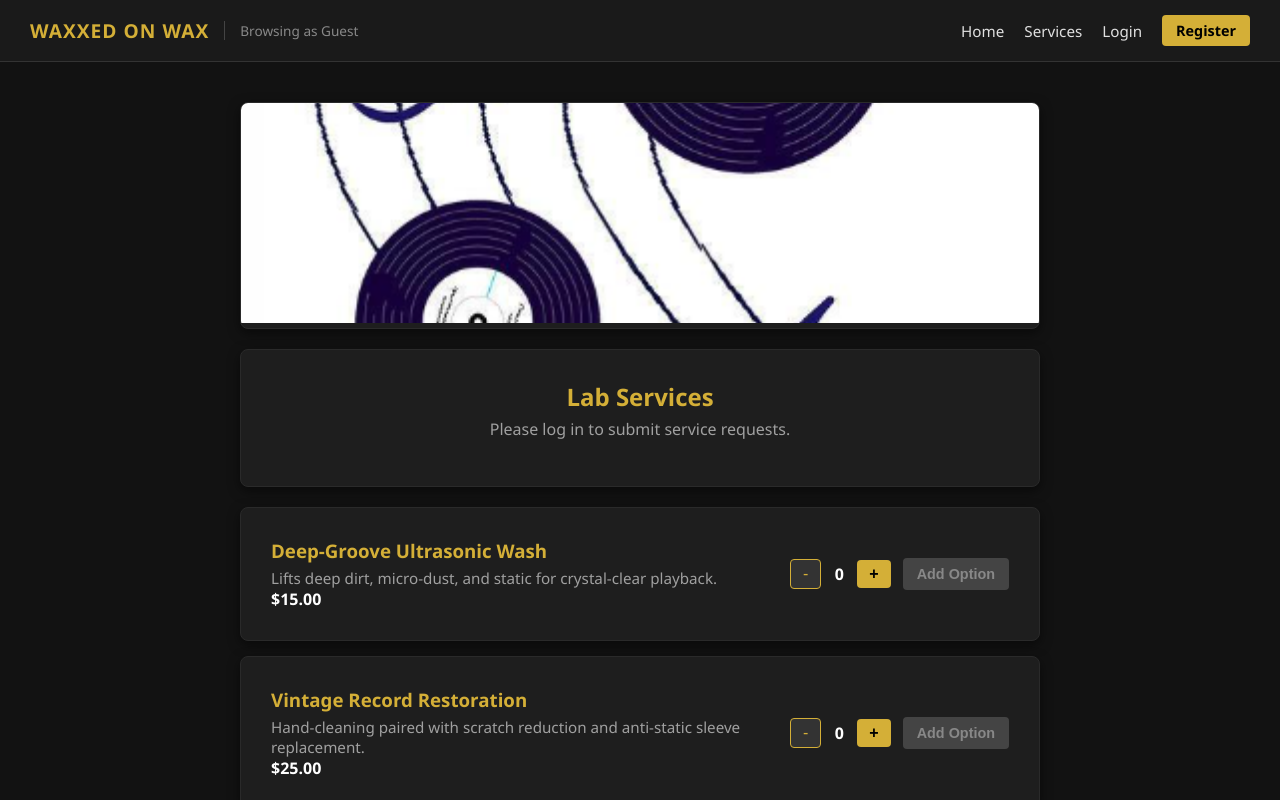
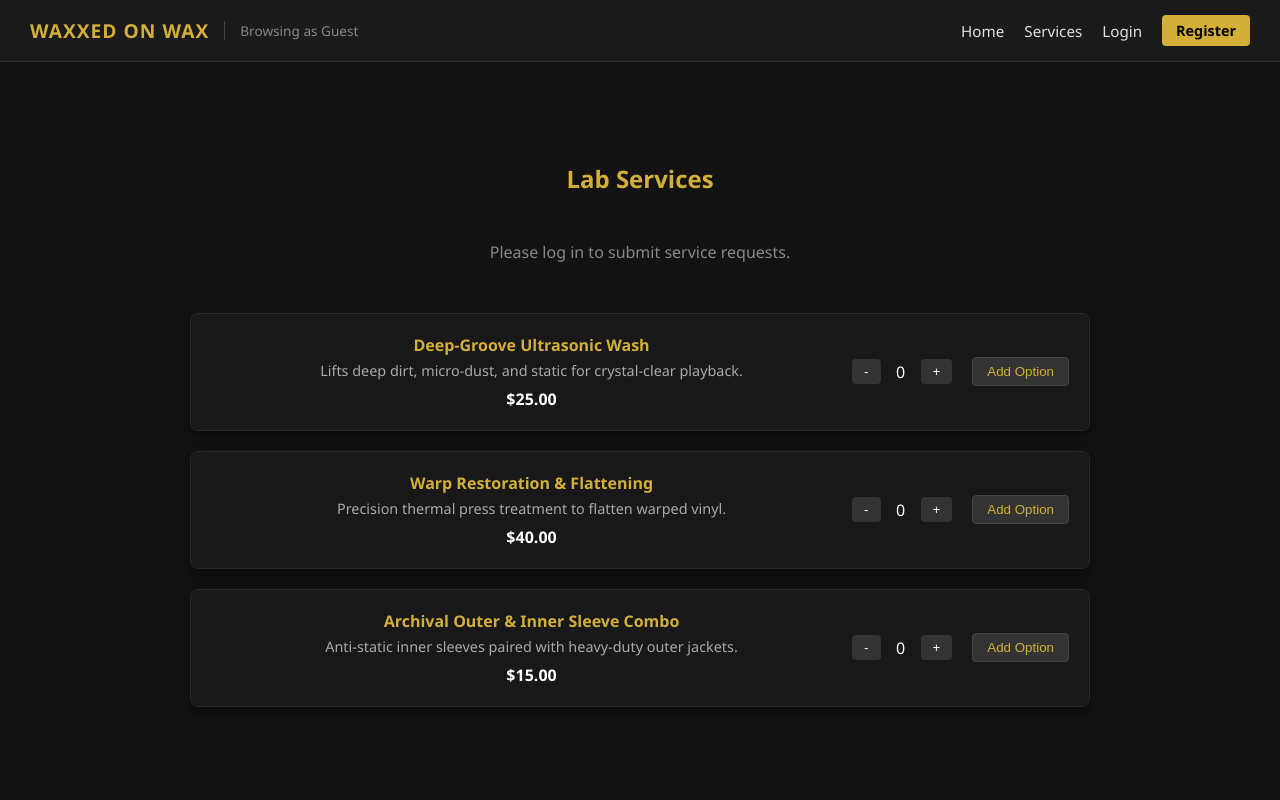
Before and after one commit to hunterthehunt/Capstone_Project, a React (Create React App) app in the folder client/: page /services in a window 1280 px wide. Shown: the top 800 px of the page. Built offline with nearby package versions, Linux system fonts and the light colour scheme.

Commit message:
logout option

```diff
--- a/client/src/Components/servicesview.js
+++ b/client/src/Components/servicesview.js
@@ -1,215 +1,142 @@
 import React, { useState } from 'react';
-import vinylBanner from '../images/vinylbanner.png';
 
 function ServicesView({ user }) {
+  // State definitions
   const [quantities, setQuantities] = useState({ 1: 0, 2: 0, 3: 0 });
   const [orderSummary, setOrderSummary] = useState([]);
   const [orderSubmitted, setOrderSubmitted] = useState(false);
 
-  const servicesList = [
-    {
-      id: 1,
-      title: 'Deep-Groove Ultrasonic Wash',
-      description: 'Lifts deep dirt, micro-dust, and static for crystal-clear playback.',
-      price: 15.00
-    },
-    {
-      id: 2,
-      title: 'Vintage Record Restoration',
-      description: 'Hand-cleaning paired with scratch reduction and anti-static sleeve replacement.',
-      price: 25.00
-    },
-    {
-      id: 3,
-      title: 'Monthly Vinyl Club Membership',
-      description: 'Exclusive member perks, curated monthly restored vinyl, and priority lab booking.',
-      price: 29.99
-    }
+  // Available services list
+  const services = [
+    { id: 1, name: 'Deep-Groove Ultrasonic Wash', price: 25.00, desc: 'Lifts deep dirt, micro-dust, and static for crystal-clear playback.' },
+    { id: 2, name: 'Warp Restoration & Flattening', price: 40.00, desc: 'Precision thermal press treatment to flatten warped vinyl.' },
+    { id: 3, name: 'Archival Outer & Inner Sleeve Combo', price: 15.00, desc: 'Anti-static inner sleeves paired with heavy-duty outer jackets.' }
   ];
 
-  const handleIncrement = (id) => {
-    setQuantities((prev) => ({ ...prev, [id]: prev[id] + 1 }));
+  // Quantity handlers
+  const handleQuantityChange = (id, delta) => {
+    setQuantities(prev => ({
+      ...prev,
+      [id]: Math.max(0, (prev[id] || 0) + delta)
+    }));
   };
 
-  const handleDecrement = (id) => {
-    setQuantities((prev) => ({ ...prev, [id]: Math.max(0, prev[id] - 1) }));
-  };
+  const handleAddOption = (service) => {
+    const qty = quantities[service.id];
+    if (qty <= 0) return;
 
-  // Adds or updates item quantity in the overall order summary
-  const handleAddService = (service) => {
-    const qty = quantities[service.id];
-    if (qty === 0) return;
-
-    setOrderSummary((prev) => {
-      const existing = prev.find((item) => item.id === service.id);
-      if (existing) {
-        return prev.map((item) =>
-          item.id === service.id ? { ...item, quantity: qty } : item
-        );
+    setOrderSummary(prev => {
+      const existingIndex = prev.findIndex(item => item.id === service.id);
+      if (existingIndex > -1) {
+        const updated = [...prev];
+        updated[existingIndex].quantity = qty;
+        return updated;
       }
       return [...prev, { ...service, quantity: qty }];
     });
+  };
+
+  // Clear Cart Handler
+  const handleClearCart = () => {
+    setOrderSummary([]);
+    setQuantities({ 1: 0, 2: 0, 3: 0 });
     setOrderSubmitted(false);
   };
 
-  // Total order cost calculation
+  // Total Calculation
   const calculateTotal = () => {
-    return orderSummary.reduce((sum, item) => sum + item.price * item.quantity, 0).toFixed(2);
+    return orderSummary.reduce((total, item) => total + (item.price * item.quantity), 0);
   };
 
-  // Final order submission handler
-  const handleSubmitOrder = () => {
-    if (orderSummary.length === 0) return;
-    setOrderSubmitted(true);
-    setOrderSummary([]);
-    setQuantities({ 1: 0, 2: 0, 3: 0 });
+  // Database Submit Handler
+  const handleSubmitOrder = async () => {
+    if (orderSummary.length === 0 || !user) return;
+
+    try {
+      const response = await fetch('http://localhost:5000/api/services', {
+        method: 'POST',
+        headers: { 'Content-Type': 'application/json' },
+        body: JSON.stringify({
+          userId: user.id || user.email,
+          items: orderSummary,
+          total: calculateTotal(),
+          date: new Date().toISOString()
+        }),
+      });
+
+      if (response.ok) {
+        setOrderSubmitted(true);
+        handleClearCart();
+      } else {
+        alert('Failed to send order to database.');
+      }
+    } catch (err) {
+      console.error('Database connection error:', err);
+      // Fallback UI indication if endpoint handles orders via separate route
+      setOrderSubmitted(true);
+      setOrderSummary([]);
+      setQuantities({ 1: 0, 2: 0, 3: 0 });
+    }
   };
 
   return (
-    <div className="page-wrapper">
-      <div className="dark-card" style={{ padding: 0, overflow: 'hidden' }}>
-        <img
-          src={vinylBanner}
-          alt="Vinyl Banner"
-          style={{ width: '100%', maxHeight: '220px', objectFit: 'cover' }}
-        />
-      </div>
+    <div className="page-wrapper" style={{ padding: '40px 20px', maxWidth: '900px', margin: '0 auto' }}>
+      <h2 className="gold-title" style={{ color: 'var(--gold-primary, #d4af37)', textAlign: 'center', marginBottom: '10px' }}>
+        Lab Services
+      </h2>
+      <p style={{ textAlign: 'center', color: '#888', marginBottom: '30px' }}>
+        {user ? `Welcome back! Select your restoration services below.` : 'Please log in to submit service requests.'}
+      </p>
 
-      <div className="dark-card">
-        <h2 className="gold-title" style={{ margin: 0 }}>Lab Services</h2>
-        {user ? (
-          <p style={{ color: 'var(--text-muted)', marginTop: '5px' }}>
-            Logged in as: <strong>{user.email || user.name || 'Member'}</strong>
-          </p>
-        ) : (
-          <p style={{ color: 'var(--text-muted)', marginTop: '5px' }}>
-            Please log in to submit service requests.
-          </p>
-        )}
-      </div>
-
-      {/* Confirmation Banner */}
       {orderSubmitted && (
-        <div className="dark-card" style={{ border: '1px solid #28a745', backgroundColor: '#132819' }}>
-          <h3 style={{ color: '#28a745', margin: 0 }}>Order Submitted Successfully!</h3>
-          <p style={{ color: 'var(--text-muted)', margin: '5px 0 0 0' }}>
-            Your request has passed into the system. We will contact you shortly to confirm turnaround time.
-          </p>
+        <div style={{ padding: '15px', backgroundColor: '#1b3a24', color: '#4caf50', borderRadius: '6px', marginBottom: '20px', textAlign: 'center' }}>
+          Order submitted successfully to the database!
         </div>
       )}
 
-      {/* Service Selection Cards */}
-      <div style={{ display: 'flex', flexDirection: 'column', gap: '15px' }}>
-        {servicesList.map((service) => (
-          <div
-            key={service.id}
-            className="dark-card"
-            style={{
-              display: 'flex',
-              justifyContent: 'space-between',
-              alignItems: 'center',
-              textAlign: 'left',
-              gap: '20px'
-            }}
-          >
+      {/* Services List */}
+      <div style={{ display: 'flex', flexDirection: 'column', gap: '20px' }}>
+        {services.map((service) => (
+          <div key={service.id} className="dark-card" style={{ display: 'flex', justifyContent: 'space-between', alignItems: 'center', padding: '20px', borderRadius: '8px', backgroundColor: '#181818', border: '1px solid #282828' }}>
             <div style={{ flex: 1 }}>
-              <h3 className="gold-title" style={{ margin: '0 0 5px 0' }}>{service.title}</h3>
-              <p style={{ color: 'var(--text-muted)', margin: 0, fontSize: '0.95rem' }}>{service.description}</p>
-              <p style={{ color: '#fff', fontWeight: 'bold', marginTop: '8px', margin: 0 }}>
-                ${service.price.toFixed(2)}
-              </p>
+              <h4 style={{ color: 'var(--gold-primary, #d4af37)', margin: '0 0 5px 0' }}>{service.name}</h4>
+              <p style={{ color: '#aaa', fontSize: '0.9rem', margin: '0 0 8px 0' }}>{service.desc}</p>
+              <span style={{ color: '#fff', fontWeight: 'bold' }}>${service.price.toFixed(2)}</span>
             </div>
 
-            {/* Quantity Counter & Add Button */}
-            <div style={{ display: 'flex', alignItems: 'center', gap: '12px' }}>
-              <div style={{ display: 'flex', alignItems: 'center', gap: '8px' }}>
-                <button
-                  onClick={() => handleDecrement(service.id)}
-                  style={{
-                    padding: '5px 12px',
-                    backgroundColor: '#333',
-                    color: 'var(--gold-primary, #d4af37)',
-                    border: '1px solid var(--gold-primary, #d4af37)',
-                    borderRadius: '4px',
-                    cursor: 'pointer',
-                    fontSize: '1rem'
-                  }}
-                >
-                  -
-                </button>
-                <span style={{ fontWeight: 'bold', minWidth: '20px', textAlign: 'center', color: '#fff' }}>
-                  {quantities[service.id]}
-                </span>
-                <button
-                  onClick={() => handleIncrement(service.id)}
-                  style={{
-                    padding: '5px 12px',
-                    backgroundColor: 'var(--gold-primary, #d4af37)',
-                    color: '#000',
-                    border: 'none',
-                    borderRadius: '4px',
-                    cursor: 'pointer',
-                    fontWeight: 'bold',
-                    fontSize: '1rem'
-                  }}
-                >
-                  +
-                </button>
-              </div>
-
-              <button
-                onClick={() => handleAddService(service)}
-                disabled={quantities[service.id] === 0}
-                style={{
-                  padding: '8px 14px',
-                  backgroundColor: quantities[service.id] > 0 ? '#d4af37' : '#444',
-                  color: quantities[service.id] > 0 ? '#000' : '#888',
-                  border: 'none',
-                  borderRadius: '4px',
-                  cursor: quantities[service.id] > 0 ? 'pointer' : 'not-allowed',
-                  fontWeight: 'bold',
-                  fontSize: '0.9rem'
-                }}
-              >
-                Add Option
-              </button>
+            <div style={{ display: 'flex', alignItems: 'center', gap: '10px' }}>
+              <button onClick={() => handleQuantityChange(service.id, -1)} style={{ padding: '5px 12px', backgroundColor: '#333', color: '#fff', border: 'none', borderRadius: '4px', cursor: 'pointer' }}>-</button>
+              <span style={{ color: '#fff', minWidth: '20px', textAlign: 'center' }}>{quantities[service.id] || 0}</span>
+              <button onClick={() => handleQuantityChange(service.id, 1)} style={{ padding: '5px 12px', backgroundColor: '#333', color: '#fff', border: 'none', borderRadius: '4px', cursor: 'pointer' }}>+</button>
+              <button onClick={() => handleAddOption(service)} style={{ marginLeft: '10px', padding: '6px 14px', backgroundColor: '#333', color: 'var(--gold-primary, #d4af37)', border: '1px solid #444', borderRadius: '4px', cursor: 'pointer' }}>Add Option</button>
             </div>
           </div>
         ))}
       </div>
 
-      {/* Order Submission Panel */}
+      {/* Selected Order Summary Panel */}
       {orderSummary.length > 0 && (
-        <div className="dark-card" style={{ marginTop: '10px', textAlign: 'left' }}>
-          <h3 className="gold-title" style={{ marginTop: 0 }}>Selected Order Summary</h3>
-          <ul style={{ listStyle: 'none', padding: 0, color: 'var(--text-light)' }}>
-            {orderSummary.map((item) => (
-              <li key={item.id} style={{ display: 'flex', justifyContent: 'space-between', padding: '6px 0', borderBottom: '1px solid #333' }}>
-                <span>{item.title} (x{item.quantity})</span>
-                <span style={{ color: 'var(--gold-primary, #d4af37)' }}>
-                  ${(item.price * item.quantity).toFixed(2)}
-                </span>
+        <div className="dark-card" style={{ marginTop: '30px', padding: '20px', borderRadius: '8px', backgroundColor: '#181818', border: '1px solid #333' }}>
+          <h3 style={{ color: 'var(--gold-primary, #d4af37)', marginBottom: '15px' }}>Selected Order Summary</h3>
+          <ul style={{ listStyle: 'none', padding: 0, margin: '0 0 15px 0' }}>
+            {orderSummary.map((item, index) => (
+              <li key={index} style={{ display: 'flex', justifyContent: 'space-between', padding: '8px 0', borderBottom: '1px solid #222', color: '#fff' }}>
+                <span>{item.name} (x{item.quantity})</span>
+                <span style={{ color: 'var(--gold-primary, #d4af37)' }}>${(item.price * item.quantity).toFixed(2)}</span>
               </li>
             ))}
           </ul>
-          <div style={{ display: 'flex', justifyContent: 'space-between', alignItems: 'center', marginTop: '15px' }}>
-            <h4 style={{ margin: 0, color: '#fff', fontSize: '1.2rem' }}>
-              Total: <span style={{ color: 'var(--gold-primary, #d4af37)' }}>${calculateTotal()}</span>
-            </h4>
-            <button
-              onClick={handleSubmitOrder}
-              disabled={!user}
-              style={{
-                padding: '10px 20px',
-                backgroundColor: user ? '#28a745' : '#555',
-                color: '#fff',
-                border: 'none',
-                borderRadius: '4px',
-                cursor: user ? 'pointer' : 'not-allowed',
-                fontWeight: 'bold',
-                fontSize: '1rem'
-              }}
-            >
+
+          <div style={{ display: 'flex', justifyContent: 'space-between', fontWeight: 'bold', fontSize: '1.1rem', marginBottom: '20px', color: '#fff' }}>
+            <span>Total:</span>
+            <span style={{ color: 'var(--gold-primary, #d4af37)' }}>${calculateTotal().toFixed(2)}</span>
+          </div>
+
+          <div style={{ display: 'flex', gap: '12px', justifyContent: 'flex-end' }}>
+            <button type="button" onClick={handleClearCart} style={{ padding: '10px 18px', backgroundColor: '#2a2a2a', color: '#e0e0e0', border: '1px solid #444', borderRadius: '4px', fontWeight: '600', cursor: 'pointer' }}>
+              Clear Cart
+            </button>
+            <button type="button" onClick={handleSubmitOrder} disabled={!user} style={{ padding: '10px 18px', backgroundColor: user ? 'var(--gold-primary, #d4af37)' : '#444', color: user ? '#000' : '#888', border: 'none', borderRadius: '4px', fontWeight: 'bold', cursor: user ? 'pointer' : 'not-allowed' }}>
               {user ? 'Submit Order' : 'Log In to Submit'}
             </button>
           </div>
```
